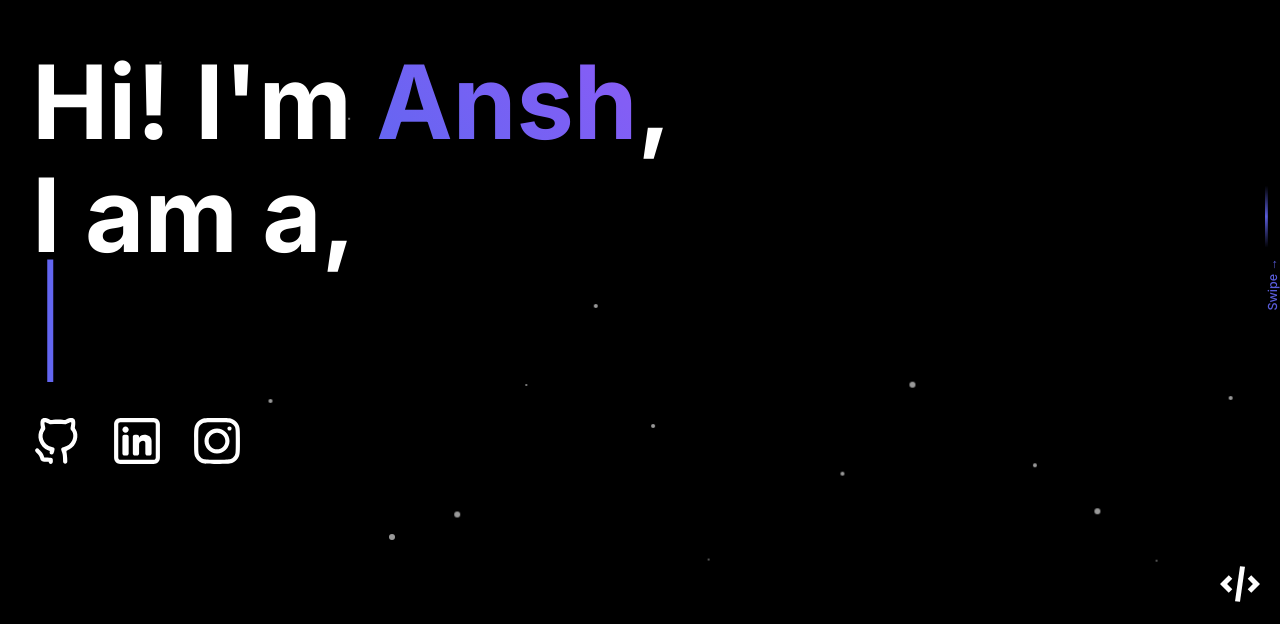
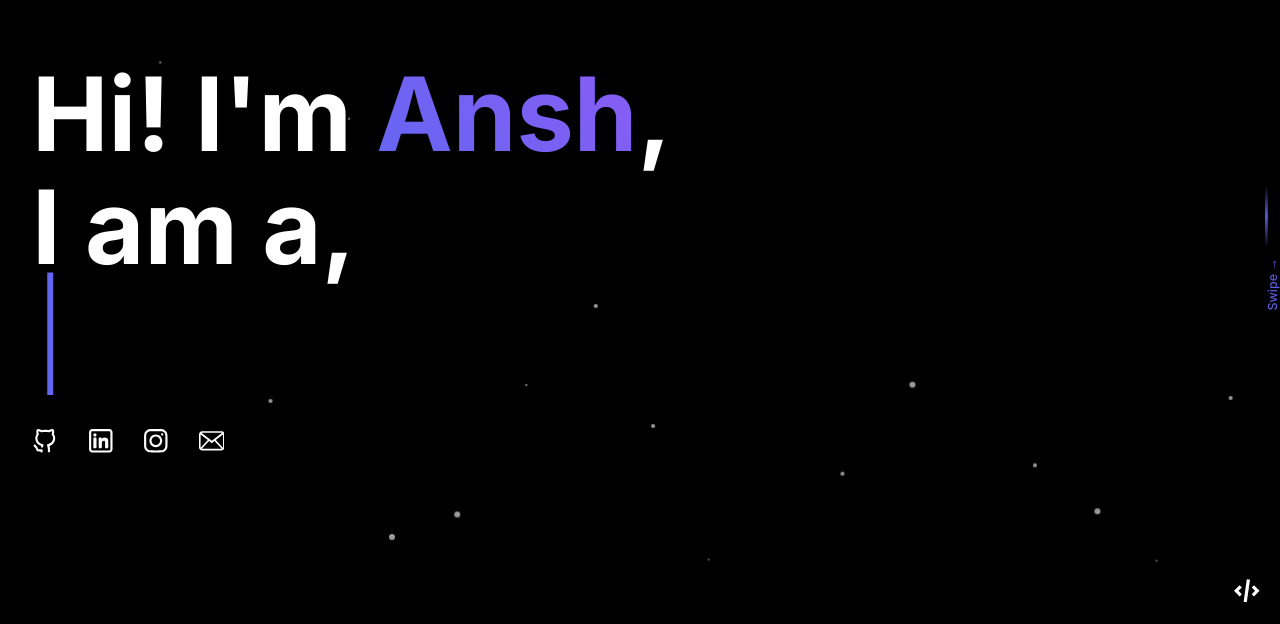
Before and after one commit to AnshEzhava/Portfolio, an Angular app: page / in a window 1280 px wide. Shown: the part 176-800 px from the top of the page. Built offline with nearby package versions, Linux system fonts and the light colour scheme.

Commit message:
fix: style consistency changes

```diff
--- a/src/app/app.component.css
+++ b/src/app/app.component.css
@@ -314,32 +314,14 @@
   gap: 30px;
 }
 
-.github-icon {
+.icons {
+  width: clamp(20px, 2vw, 40px);
+  height: clamp(20px, 2vw, 40px);
   fill: #ffffff;
   transition: fill 0.3s ease;
 }
 
-.github-icon:hover {
-  fill: #6366f1;
-  cursor: pointer;
-}
-
-.linkedin-icon {
-  fill: #ffffff;
-  transition: fill 0.3s ease;
-}
-
-.linkedin-icon:hover {
-  fill: #6366f1;
-  cursor: pointer;
-}
-
-.instagram-icon {
-  fill: #ffffff;
-  transition: fill 0.3s ease;
-}
-
-.instagram-icon:hover {
+.icons:hover {
   fill: #6366f1;
   cursor: pointer;
 }
@@ -491,6 +473,68 @@
   transform: translateX(-2px);
 }
 
+/* Toast Notification */
+.toast-notification {
+  position: fixed;
+  top: 20px;
+  right: 20px;
+  background: rgba(0, 0, 0, 0.9);
+  backdrop-filter: blur(10px);
+  border: 1px solid rgba(99, 102, 241, 0.3);
+  border-radius: 12px;
+  padding: 16px 20px;
+  color: white;
+  font-size: 14px;
+  font-weight: 500;
+  z-index: 10000;
+  opacity: 0;
+  visibility: hidden;
+  transform: translateX(100%);
+  transition: all 0.3s cubic-bezier(0.25, 0.46, 0.45, 0.94);
+  max-width: 300px;
+  box-shadow: 0 8px 32px rgba(0, 0, 0, 0.3);
+}
+
+.toast-notification.visible {
+  opacity: 1;
+  visibility: visible;
+  transform: translateX(0);
+}
+
+.toast-content {
+  display: flex;
+  align-items: center;
+  justify-content: space-between;
+  gap: 12px;
+}
+
+.toast-message {
+  flex: 1;
+  line-height: 1.4;
+}
+
+.toast-close {
+  background: none;
+  border: none;
+  color: rgba(255, 255, 255, 0.6);
+  font-size: 18px;
+  cursor: pointer;
+  padding: 0;
+  width: 20px;
+  height: 20px;
+  display: flex;
+  align-items: center;
+  justify-content: center;
+  border-radius: 50%;
+  transition: all 0.2s ease;
+}
+
+.toast-close:hover {
+  color: white;
+  background: rgba(255, 255, 255, 0.1);
+}
+
+/* Responsive adjustments */
 @media (max-width: 768px) {
   .main-title {
     font-size: clamp(2.5rem, 12vw, 4rem);
@@ -545,4 +589,13 @@
   .edge-hint-text {
     font-size: 10px;
   }
+
+  .toast-notification {
+    top: 10px;
+    right: 10px;
+    left: 10px;
+    max-width: none;
+    font-size: 13px;
+    padding: 12px 16px;
+  }
 }
--- a/src/app/app.component.html
+++ b/src/app/app.component.html
@@ -35,7 +35,7 @@
             viewBox="0 0 24 24"
             fill="none"
             xmlns="http://www.w3.org/2000/svg"
-            class="github-icon"
+            class="github-icon icons"
             (click)="openLink('github')"
           >
             <path
@@ -52,7 +52,7 @@
             viewBox="0 0 24 24"
             fill="none"
             xmlns="http://www.w3.org/2000/svg"
-            class="linkedin-icon"
+            class="linkedin-icon icons"
             (click)="openLink('linkedin')"
           >
             <path
@@ -77,7 +77,7 @@
             viewBox="0 0 24 24"
             fill="none"
             xmlns="http://www.w3.org/2000/svg"
-            class="instagram-icon"
+            class="instagram-icon icons"
             (click)="openLink('instagram')"
           >
             <path
@@ -94,6 +94,38 @@
               d="M1.65396 4.27606C1 5.55953 1 7.23969 1 10.6V13.4C1 16.7603 1 18.4405 1.65396 19.7239C2.2292 20.8529 3.14708 21.7708 4.27606 22.346C5.55953 23 7.23969 23 10.6 23H13.4C16.7603 23 18.4405 23 19.7239 22.346C20.8529 21.7708 21.7708 20.8529 22.346 19.7239C23 18.4405 23 16.7603 23 13.4V10.6C23 7.23969 23 5.55953 22.346 4.27606C21.7708 3.14708 20.8529 2.2292 19.7239 1.65396C18.4405 1 16.7603 1 13.4 1H10.6C7.23969 1 5.55953 1 4.27606 1.65396C3.14708 2.2292 2.2292 3.14708 1.65396 4.27606ZM13.4 3H10.6C8.88684 3 7.72225 3.00156 6.82208 3.0751C5.94524 3.14674 5.49684 3.27659 5.18404 3.43597C4.43139 3.81947 3.81947 4.43139 3.43597 5.18404C3.27659 5.49684 3.14674 5.94524 3.0751 6.82208C3.00156 7.72225 3 8.88684 3 10.6V13.4C3 15.1132 3.00156 16.2777 3.0751 17.1779C3.14674 18.0548 3.27659 18.5032 3.43597 18.816C3.81947 19.5686 4.43139 20.1805 5.18404 20.564C5.49684 20.7234 5.94524 20.8533 6.82208 20.9249C7.72225 20.9984 8.88684 21 10.6 21H13.4C15.1132 21 16.2777 20.9984 17.1779 20.9249C18.0548 20.8533 18.5032 20.7234 18.816 20.564C19.5686 20.1805 20.1805 19.5686 20.564 18.816C20.7234 18.5032 20.8533 18.0548 20.9249 17.1779C20.9984 16.2777 21 15.1132 21 13.4V10.6C21 8.88684 20.9984 7.72225 20.9249 6.82208C20.8533 5.94524 20.7234 5.49684 20.564 5.18404C20.1805 4.43139 19.5686 3.81947 18.816 3.43597C18.5032 3.27659 18.0548 3.14674 17.1779 3.0751C16.2777 3.00156 15.1132 3 13.4 3Z"
             />
           </svg>
+          <!-- Mail Icon -->
+          <svg
+            class="mail-icon icons"
+            (click)="openLink('mail')"
+            width="50px"
+            height="50px"
+            viewBox="0 -4 32 32"
+            version="1.1"
+            xmlns="http://www.w3.org/2000/svg"
+            xmlns:xlink="http://www.w3.org/1999/xlink"
+            xmlns:sketch="http://www.bohemiancoding.com/sketch/ns"
+          >
+            <g
+              id="Page-1"
+              stroke="none"
+              stroke-width="1"
+              fill-rule="evenodd"
+              sketch:type="MSPage"
+            >
+              <g
+                id="Icon-Set"
+                sketch:type="MSLayerGroup"
+                transform="translate(-412.000000, -259.000000)"
+              >
+                <path
+                  d="M442,279 C442,279.203 441.961,279.395 441.905,279.578 L433,270 L442,263 L442,279 L442,279 Z M415.556,280.946 L424.58,271.33 L428,273.915 L431.272,271.314 L440.444,280.946 C440.301,280.979 415.699,280.979 415.556,280.946 L415.556,280.946 Z M414,279 L414,263 L423,270 L414.095,279.578 C414.039,279.395 414,279.203 414,279 L414,279 Z M441,261 L428,271 L415,261 L441,261 L441,261 Z M440,259 L416,259 C413.791,259 412,260.791 412,263 L412,279 C412,281.209 413.791,283 416,283 L440,283 C442.209,283 444,281.209 444,279 L444,263 C444,260.791 442.209,259 440,259 L440,259 Z"
+                  id="mail"
+                  sketch:type="MSShapeGroup"
+                ></path>
+              </g>
+            </g>
+          </svg>
         </div>
       </div>
     </div>
@@ -102,7 +134,7 @@
   <div class="page" [class.active]="currentPageIndex >= 1" [attr.data-page]="1">
     <div class="page-content">
       <div class="page-header">
-        <h2>About Me</h2>
+        <h2>My Career</h2>
       </div>
       <div class="page-body">
         <p>
@@ -195,7 +227,7 @@
   viewBox="0 0 16 16"
   fill="none"
   xmlns="http://www.w3.org/2000/svg"
-  class="repo-icon"
+  class="repo-icon icons"
   (click)="openLink('repo')"
 >
   <path
@@ -232,6 +264,7 @@
   </svg>
 </div>
 
+<!-- Back Button (shows when not on first page) -->
 <div
   class="back-button"
   [class.visible]="currentPageIndex > 0"
@@ -241,3 +274,11 @@
     <path d="M15.41 16.59L10.83 12L15.41 7.41L14 6L8 12L14 18L15.41 16.59Z" />
   </svg>
 </div>
+
+<!-- Toast Notification -->
+<div class="toast-notification" [class.visible]="showToast">
+  <div class="toast-content">
+    <span class="toast-message">{{ toastMessage }}</span>
+    <button class="toast-close" (click)="showToast = false">×</button>
+  </div>
+</div>
--- a/src/app/app.component.ts
+++ b/src/app/app.component.ts
@@ -27,6 +27,11 @@ export class AppComponent implements OnInit, OnDestroy {
   currentPageIndex = 0;
   maxPages = 4; // Home, About, Projects, Contact
 
+  // Toast notification properties
+  showToast = false;
+  toastMessage = '';
+  private toastTimeout: any;
+
   // Define your pages with content
   pages = [
     { title: 'Home', content: 'home' },
@@ -47,6 +52,9 @@ export class AppComponent implements OnInit, OnDestroy {
     }
     if (this.arrowHideTimeout) {
       clearTimeout(this.arrowHideTimeout);
+    }
+    if (this.toastTimeout) {
+      clearTimeout(this.toastTimeout);
     }
   }
 
@@ -115,8 +123,7 @@ export class AppComponent implements OnInit, OnDestroy {
   onArrowClick() {
     if (this.currentPageIndex < this.maxPages - 1) {
       this.currentPageIndex++;
-      this.showArrow = false; // Hide arrow after clicking
-      console.log(`Navigated to page ${this.currentPageIndex}`);
+      this.showArrow = false;
     }
   }
 
@@ -138,6 +145,41 @@ export class AppComponent implements OnInit, OnDestroy {
       window.open('https://www.instagram.com/anshbaiju', '_blank');
     } else if (option == 'repo') {
       window.open('https://github.com/AnshEzhava/Portfolio', '_blank');
+    } else if (option == 'mail') {
+      this.copyToClipboard('anshdpsg@gmail.com');
     }
   }
+
+  // Add method to copy text to clipboard
+  async copyToClipboard(text: string) {
+    try {
+      await navigator.clipboard.writeText(text);
+      this.showToastNotification('Email copied to clipboard!');
+    } catch (err) {
+      // Fallback for older browsers
+      const textArea = document.createElement('textarea');
+      textArea.value = text;
+      document.body.appendChild(textArea);
+      textArea.select();
+      document.execCommand('copy');
+      document.body.removeChild(textArea);
+      this.showToastNotification('Email copied to clipboard!');
+    }
+  }
+
+  // Toast notification method
+  showToastNotification(message: string) {
+    this.toastMessage = message;
+    this.showToast = true;
+
+    // Clear any existing timeout
+    if (this.toastTimeout) {
+      clearTimeout(this.toastTimeout);
+    }
+
+    // Hide toast after 3 seconds
+    this.toastTimeout = setTimeout(() => {
+      this.showToast = false;
+    }, 3000);
+  }
 }
```
